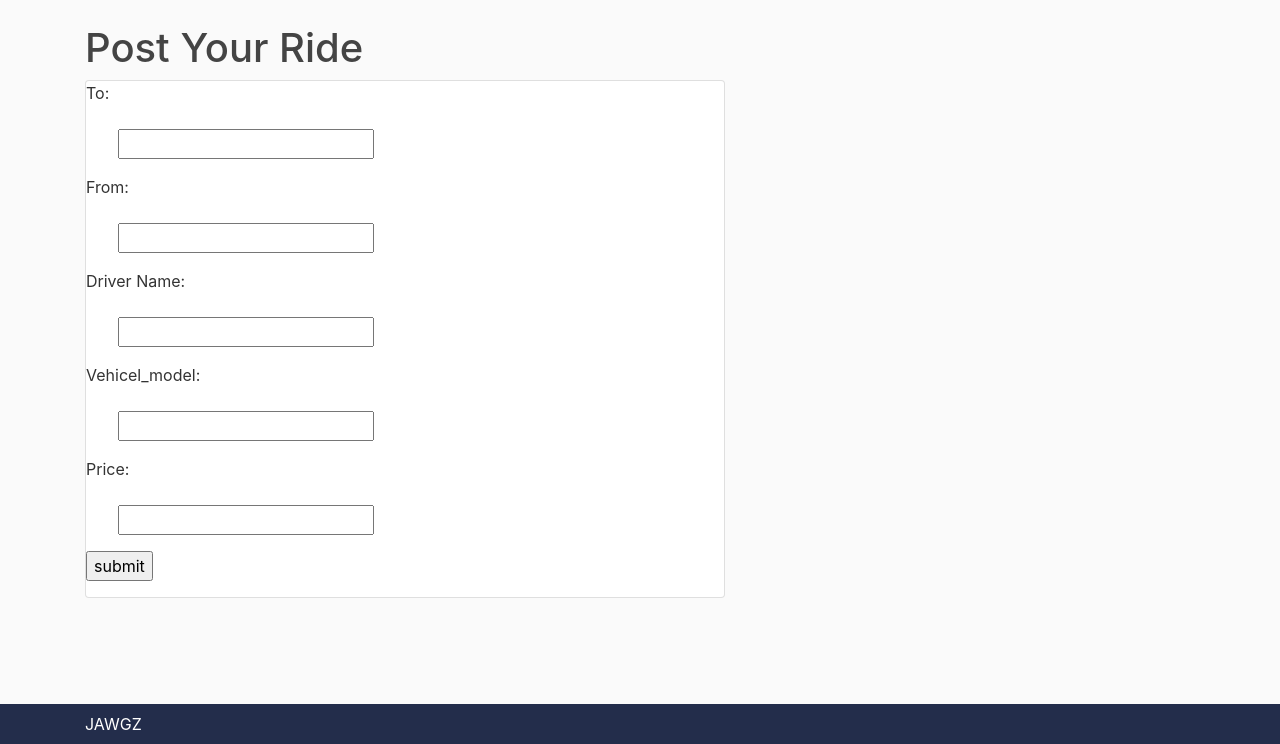
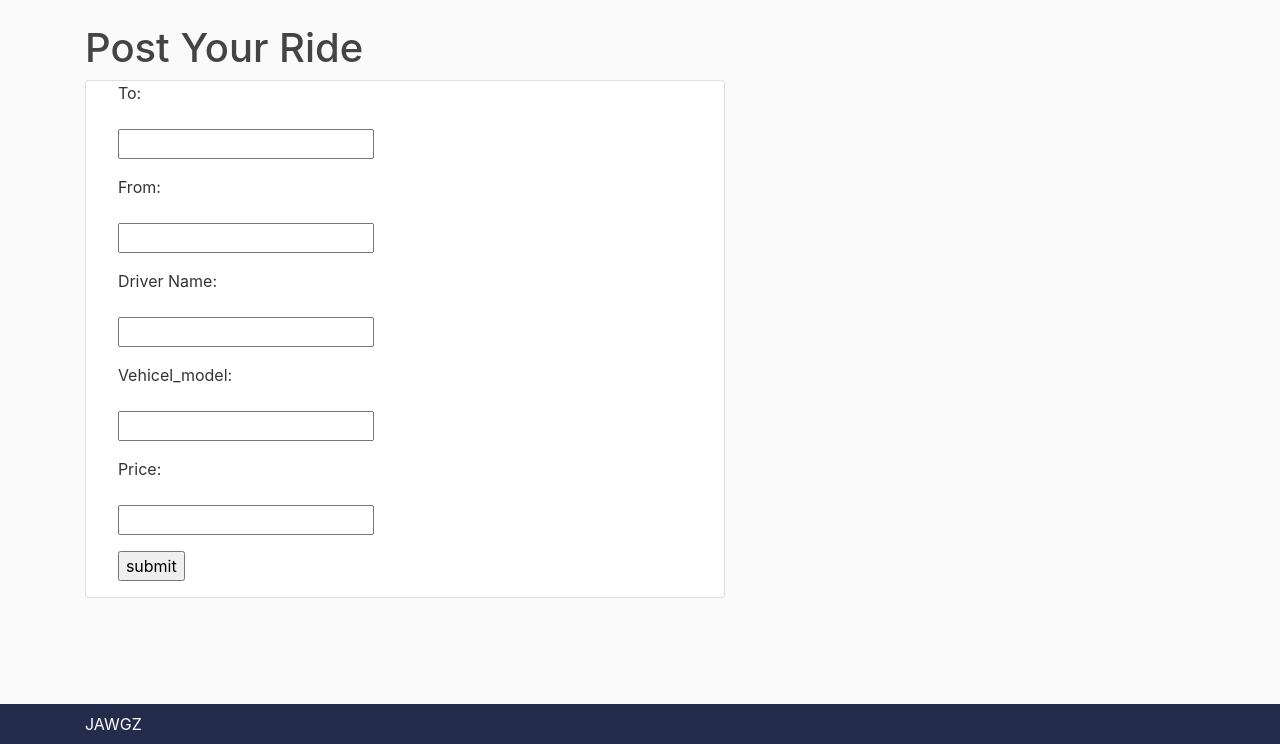
Before and after one commit to ZiyangGuo-lab/project-103-jawgz, a Django app: page /post/ in a window 1280 px wide. Shown: the part 56-800 px from the top of the page. Run offline with Django 3.2, Linux system fonts and the light colour scheme; data comes from the database, SQL or seed files in the repository; both versions use the stored data as it was after the commit; some libraries are stand-ins or nearby versions.

Commit message:
Worked Version

```diff
--- a/post/forms.py
+++ b/post/forms.py
@@ -1,12 +1,16 @@
 #forms
 from django import forms
-from .models import *
+from find.models import *
 
 class postRide(forms.ModelForm):
 	class Meta:
 		model = Posting
 		fields = ("location_to", "location_from","driver_name", "vehicle_model","date","price")
+		# fields = ("location_to", "location_from","driver_name", "vehicle_model","price")
 
+	def __init__(self, *args, **kwargs):
+		super(postRide,self).__init__(*args, **kwargs)
+		self.fields['date'].required = False;
 
 # class NameForm(forms.Form):
 #     your_name = forms.CharField(label='Your name', max_length=100)
--- a/post/templates/post/post_ride.html
+++ b/post/templates/post/post_ride.html
@@ -3,45 +3,24 @@
 
 <h1>Post Your Ride</h1>
 
-<!-- <form action="/your-name/" method="post">
-    {% csrf_token %}
-    {{ form }}
-    <input type="submit" value="Submit">
-</form> -->
  <div class="card text-black mb-4" style="width: 40rem; background: light; border: px solid #FF860E; outline-color: 6px solid #CCC873">
-<!-- <form action="/your-name/" method="post">
-    <label for="location_to">To: </label>
-    <input id="location_to" type="text" name="location_to" value="{{ current_name }}">
-    <label for="location_from">From: </label>
-    <input id="location_from" type="text" name="location_from" value="{{ current_name }}">
-     <label for="driver_name">Driver Name: </label>
-    <input id="driver_name" type="text" name="driver_name" value="{{ current_name }}">
-     <label for="vehicle_model">vehicel_model: </label>
-    <input id="vehicel_model" type="text" name="vehicle_model" value="{{ current_name }}">
-    <input type="submit" value="submit">
-</form> -->
-
-<!-- <form action="/your-name/" method="post">
-    {% csrf_token %}
-    {{ form }}
-    <input type="submit" value="Submit">
-</form> -->
+</form>
 <style> .indented { padding-left: 100pt; padding-right: 50pt; } </style>
 
 
 <form action="."   method="post">
 {% csrf_token %}
-    <p><label for="location_to">To: </label></p>
+    <p><label for="location_to" style = "margin-left:5%;">To: </label></p>
     <p><input id="location_to" type="text" style = "margin-left:5%;" name="location_to" value="{{ current_name }}"></p>
-    <p><label for="location_from">From:   </label></p>
+    <p><label for="location_from" style = "margin-left:5%;">From:   </label></p>
     <p><input id="location_from" type="text" style = "margin-left:5%;" name="location_from" value="{{ current_name }}"></p>
-    <p> <label for="driver_name">Driver Name: </label></p>
+    <p> <label for="driver_name" style = "margin-left:5%;">Driver Name: </label></p>
     <p><input id="driver_name" type="text" style = "margin-left:5%;" name="driver_name" value="{{ current_name }}"></p>
-     <p><label for="vehicle_model">Vehicel_model: </label></p>
+     <p><label for="vehicle_model" style = "margin-left:5%;">Vehicel_model: </label></p>
     <p><input id="vehicel_model" type="text" style = "margin-left:5%;" name="vehicle_model" value="{{ current_name }}"></p>
-    <p><label for="price">Price: </label></p>
+    <p><label for="price" style = "margin-left:5%;">Price: </label></p>
     <p><input id="price" type="integer" style = "margin-left:5%;" name="price" value="{{ current_name }}"></p>
-    <p><input type="submit" value="submit"></p>
+    <p><input style = "margin-left:5%;" type="submit" value="submit"></p>
 
 </form>
 
--- a/post/views.py
+++ b/post/views.py
@@ -1,6 +1,6 @@
 from django.shortcuts import render
 from .forms import *
-from .models import *
+from find.models import *
 from django.http import HttpResponseRedirect
 from django.shortcuts import render
 
@@ -10,7 +10,8 @@ def post(request):
     form = postRide(request.POST)
     if form.is_valid():
         form.save()
-
+        # print("valid form")
+    print(Posting.objects.all())
     template = 'post/post_ride.html'
 
     context = {
```
Also changed, not shown: db.sqlite3, 1 other file.
